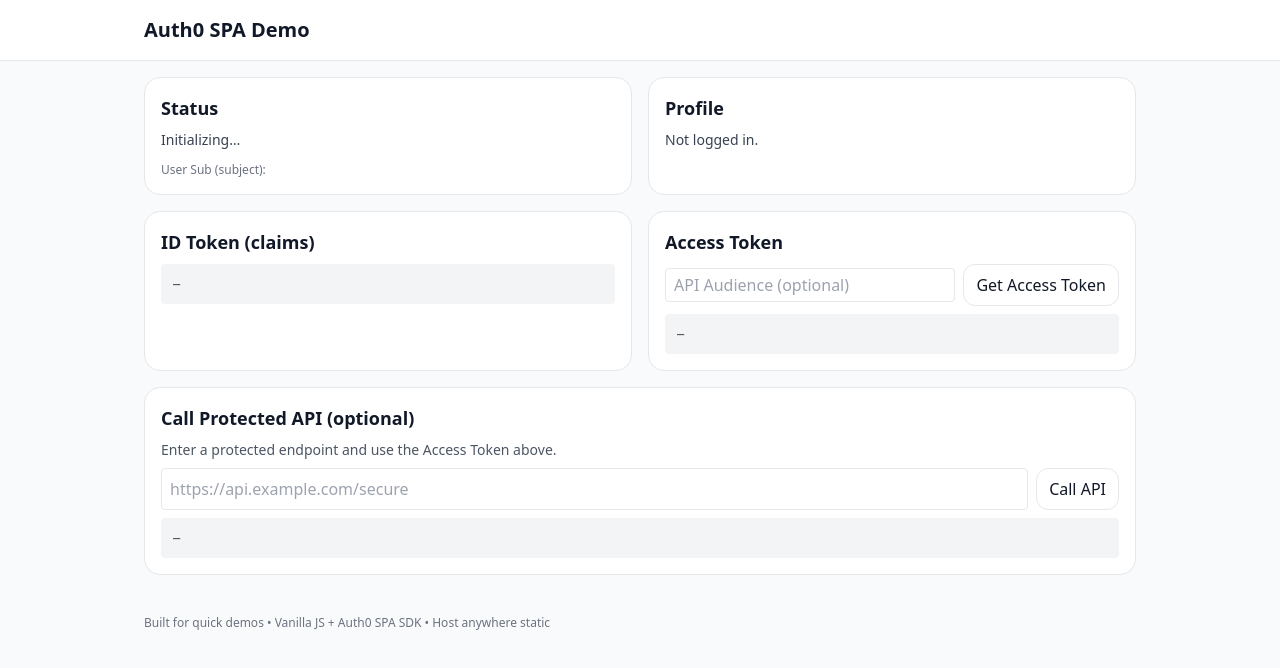
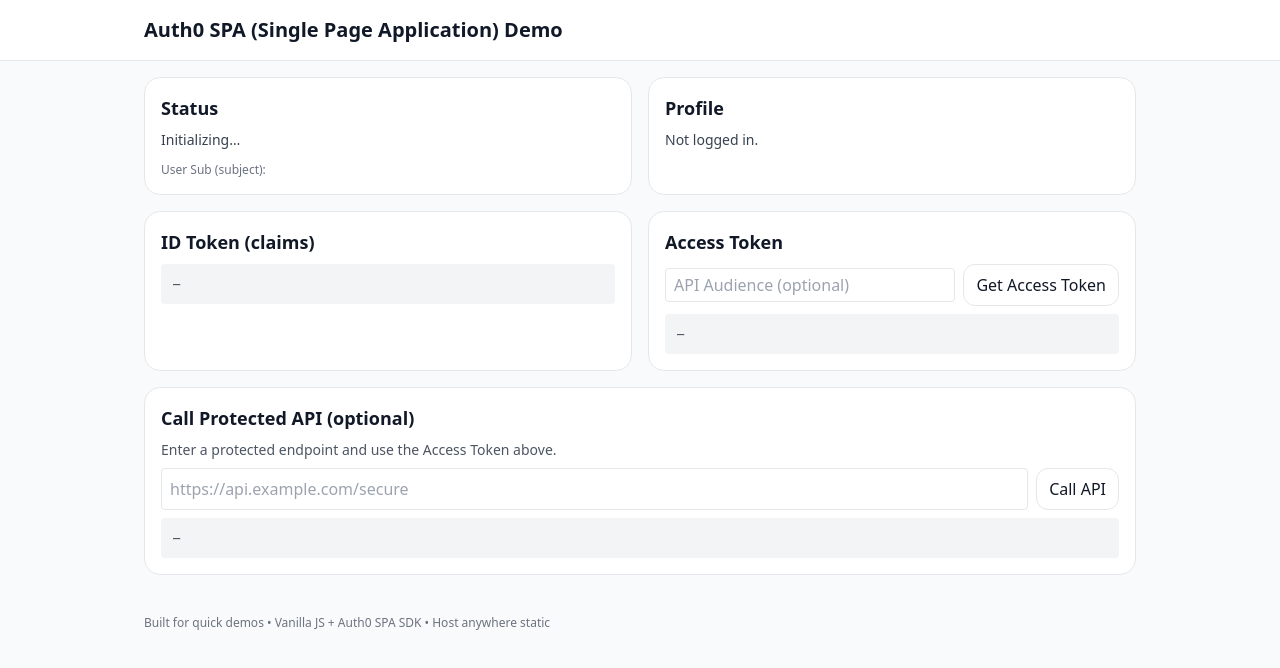
Before and after one commit to calademos/Auth0_SPA_DEMO, a plain HTML site: page index.html in a window 1280 px wide. Drawn offline with nearby package versions, Linux system fonts and the light colour scheme; a script that the page names is missing.

Commit message:
Update index.html

```diff
--- a/index.html
+++ b/index.html
@@ -12,7 +12,7 @@
 <body class="min-h-screen bg-gray-50 text-gray-900">
   <header class="border-b bg-white">
     <div class="max-w-5xl mx-auto px-4 py-4 flex items-center justify-between">
-      <h1 class="text-xl font-semibold">Auth0 SPA Demo</h1>
+      <h1 class="text-xl font-semibold">Auth0 SPA (Single Page Application) Demo</h1>
       <div class="flex items-center gap-2">
         <button id="btn-login" class="hidden px-3 py-2 rounded-xl border hover:shadow">Log in</button>
         <button id="btn-logout" class="hidden px-3 py-2 rounded-xl border hover:shadow">Log out</button>
```
